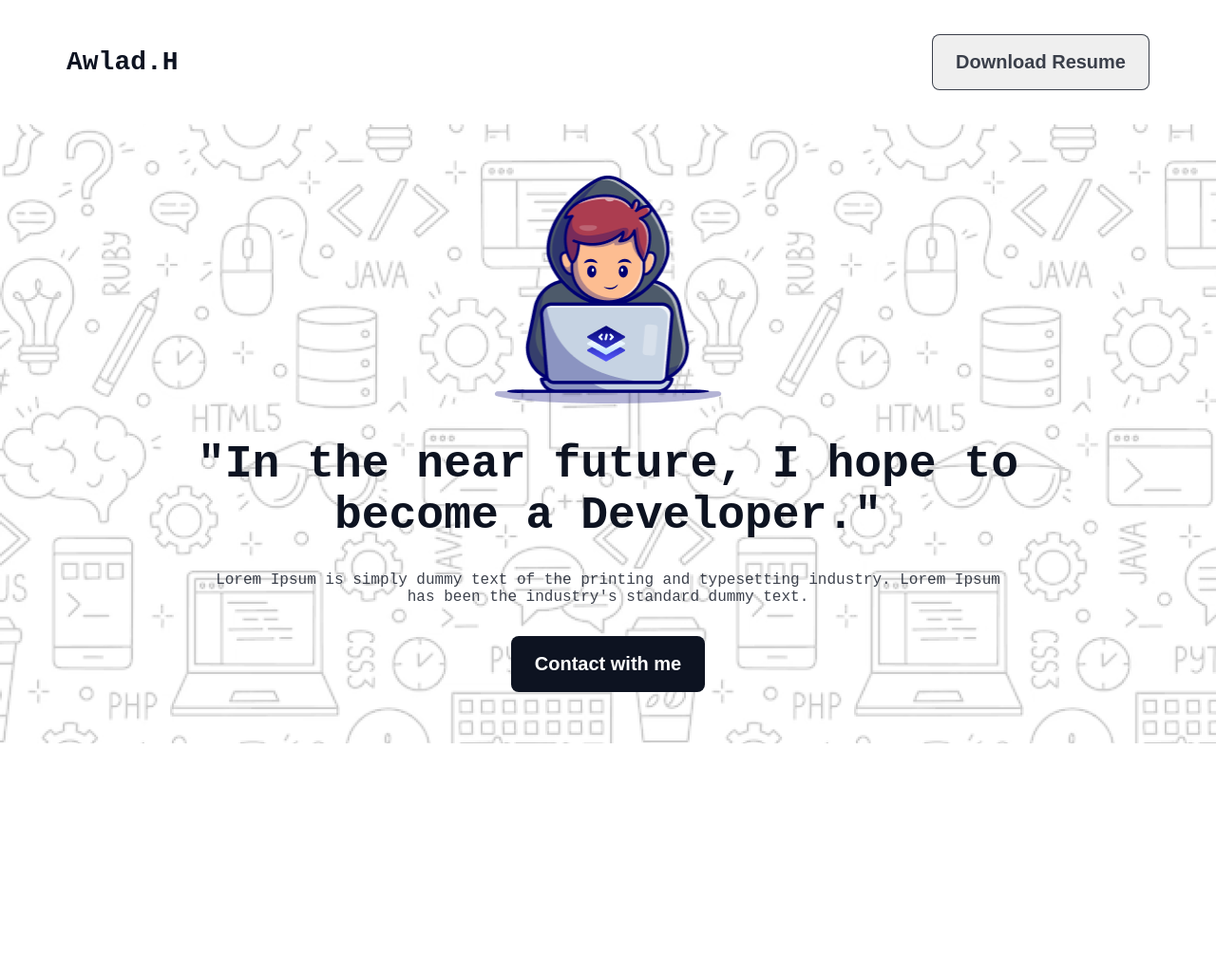
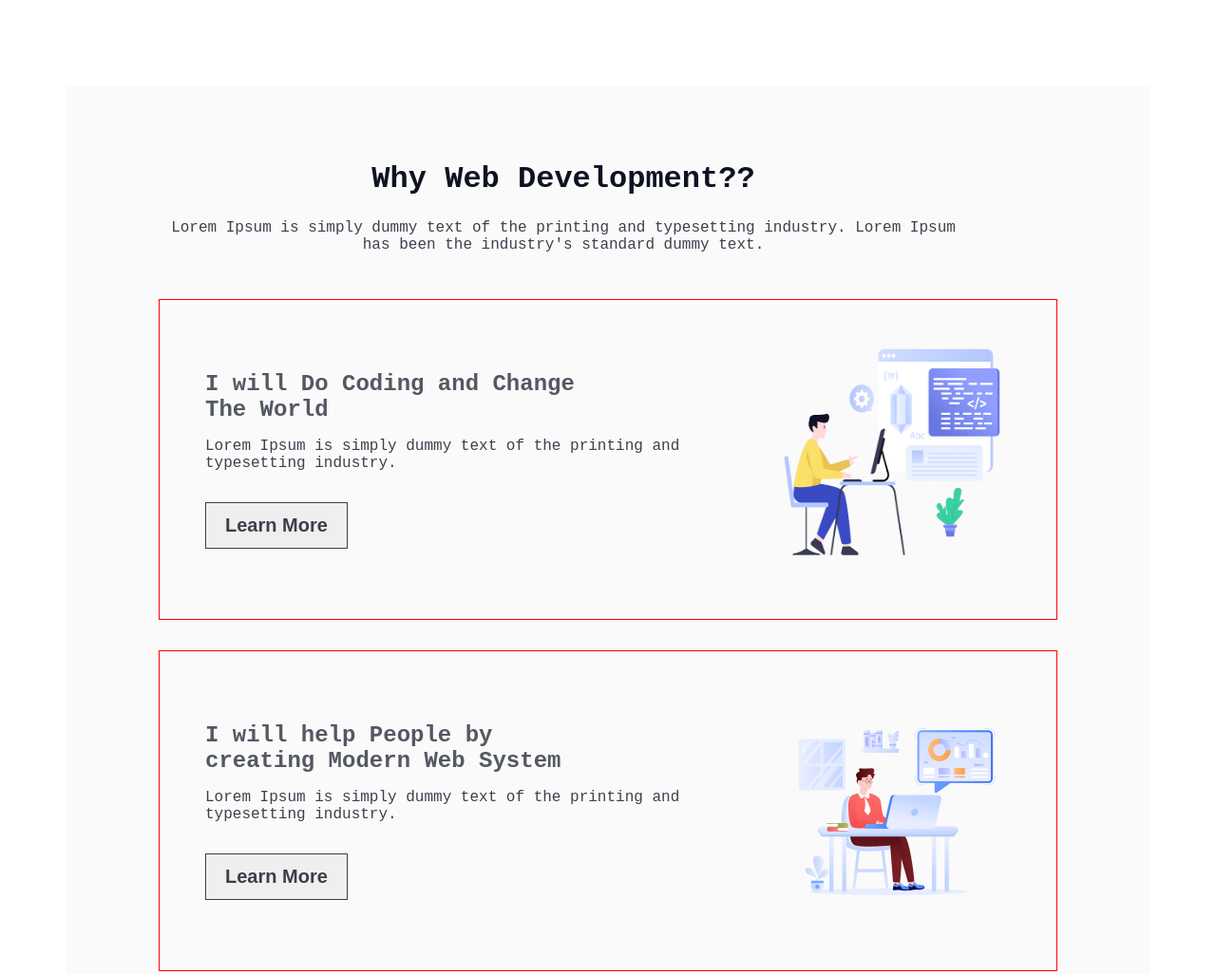
Before and after one commit to chowdhoury/Assignment_1_B10, a plain HTML site: page index.html in a window 1280 px wide. Shown: the top 1026 px of the page at 95% size. Before the commit the page ends 800 px from the top, so only its background shows below. Drawn offline with Linux system fonts and the light colour scheme; a web font is replaced by a local one.

Commit message:
Quick update - 2025-07-12

```diff
--- a/index.html
+++ b/index.html
@@ -16,7 +16,7 @@
     <link rel="stylesheet" href="./style/style.css" />
   </head>
   <body class="azeret-mono-normal">
-    <header>
+    <!-- <header>
       <nav class="section-width">
         <h3>Awlad.H</h3>
         <button class="primary-btn">Download Resume</button>
@@ -29,7 +29,39 @@
         <p class="description">Lorem Ipsum is simply dummy text of the printing and typesetting industry. Lorem Ipsum has been the industry's standard dummy text.</p>
         <button class="primary-btn">Contact with me</button>
       </div>
-    </header>
+    </header> -->
+    <section class="why-web section-width">
+      <div class="section-header">
+        <h3 class="section-title">Why Web Development??</h3>
+        <p class="description">Lorem Ipsum is simply dummy text of the printing and typesetting industry. Lorem Ipsum has been the industry's standard dummy text.</p>
+      </div>
+      <div class="item-container">
+        <div class="item">
+          <div class="item-details">
+            <h3 class="item-title">I will Do Coding and Change The World</h3>
+            <p class="description">Lorem Ipsum is simply dummy text of the printing and typesetting industry.</p>
+            <button class="item-btn">Learn More</button>
+          </div>
+          <img src="./assets/Layer_1.png" alt="">
+        </div>
+        <div class="item">
+          <div class="item-details">
+            <h3 class="item-title">I will help People by creating Modern Web System</h3>
+            <p class="description">Lorem Ipsum is simply dummy text of the printing and typesetting industry.</p>
+            <button class="item-btn">Learn More</button>
+          </div>
+          <img src="./assets/Group 3.png" alt="">
+        </div>
+        <div class="item">
+          <div class="item-details">
+            <h3 class="item-title">I will Do Coding and Change The World</h3>
+            <p class="description">Lorem Ipsum is simply dummy text of the printing and typesetting industry.</p>
+            <button class="item-btn">Learn More</button>
+          </div>
+          <img src="./assets/Group 4.png" alt="">
+        </div>
+      </div>
+    </section>
     <main></main>
     <footer></footer>
   </body>
--- a/style/style.css
+++ b/style/style.css
@@ -35,7 +35,17 @@
     font-weight: 400;
     color: rgba(13, 19, 33, 0.8);
 }
-
+.section-header{
+    text-align: center;
+    max-width: 852px;
+    margin-bottom: 48px;
+}
+.section-title{
+    font-size: 32px;
+    font-weight: 900;
+    color: var(--primary-color);
+    margin-bottom: 24px;
+}
 
 
 /* Navigation Section  */
@@ -85,3 +95,47 @@ nav h3{
     background-color: var(--primary-color);
     color: white;
 }
+
+
+
+
+/* Why Web Section  */
+.why-web{
+    margin-top: 90px;
+    height: 1393px;
+    padding: 80px 97px;
+    background-color: rgba(13, 19, 33, 0.02);
+}
+.item-container{
+    display: flex;
+    flex-direction: column;
+    gap: 32px;
+}
+
+.item{
+    padding: 48px;
+    display: flex;
+    align-items: center;
+    justify-content: space-between;
+    border: 1px solid red;
+    /* background-image: linear-gradient(to right, rgba(127, 111, 223, 0), rgba(255, 255, 255, 0.1)); */
+}
+.item-title{
+    font-size: 24px;
+    font-weight: 800;
+    color: rgba(13, 19, 33, 0.7);
+    max-width: 390px;
+    margin-bottom: 16px;
+}
+.item img{
+    max-width: 240px;
+    height: 240px;
+}
+.item-btn{
+    font-size: 20px;
+    font-weight: 600;
+    color: rgba(13, 19, 33, 0.8);
+    padding: 12px 20px;
+    border: 1px solid rgba(13, 19, 33, 0.8);
+    margin-top: 32px;
+}
```
